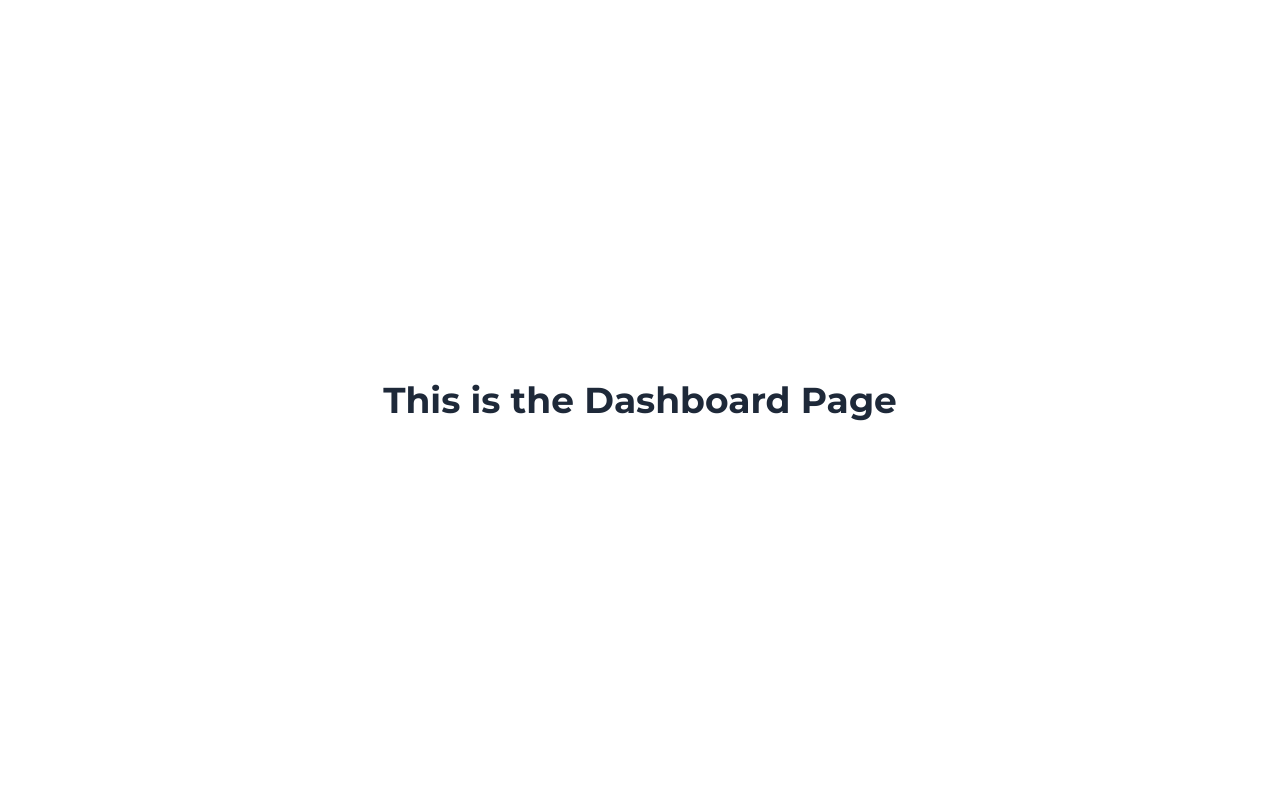
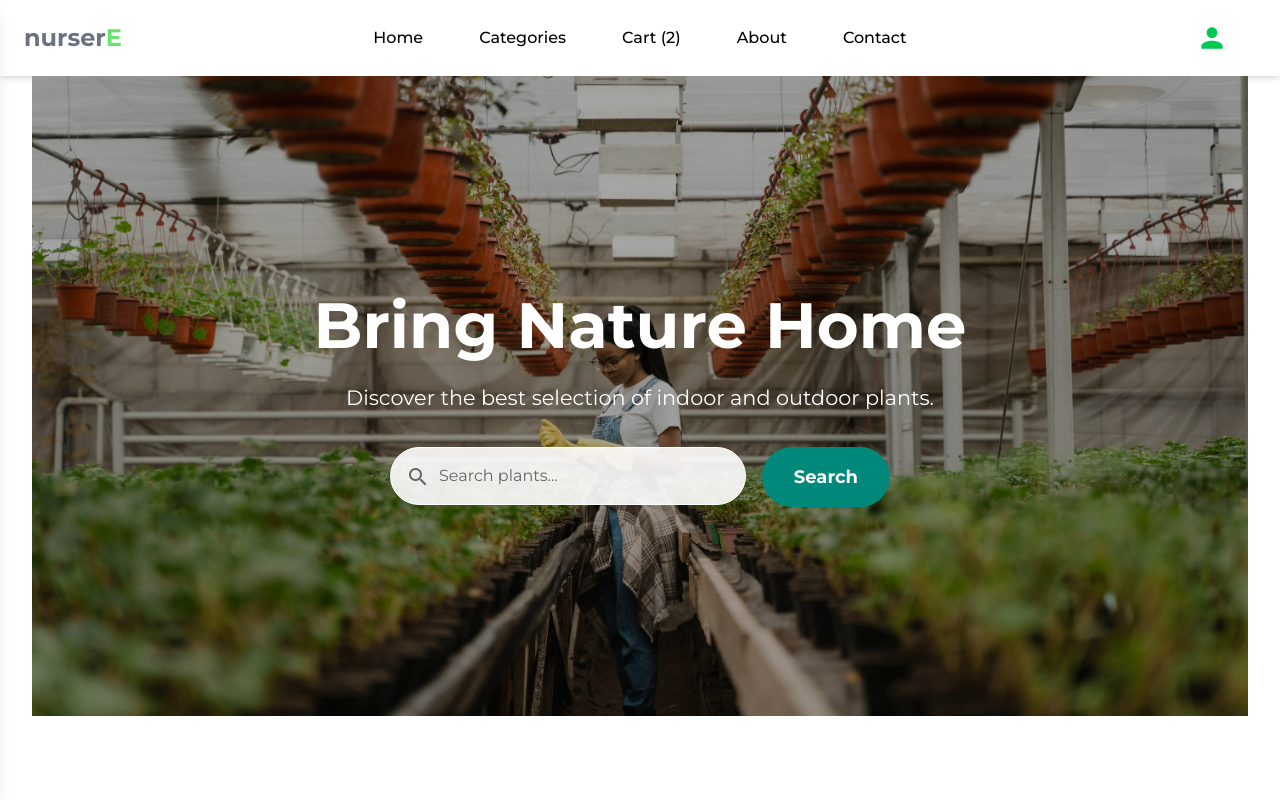
Before and after one commit to anish2500/mywebnursereproject, a Next.js app: page /dashboard in a window 1280 px wide. Shown: the top 800 px of the page. Built offline with nearby package versions, Linux system fonts and the light colour scheme.

Commit message:
final sprint changes

```diff
--- a/app/(public)/_components/Header.tsx
+++ b/app/(public)/_components/Header.tsx
@@ -5,16 +5,22 @@ import Link from 'next/link';
 import { useRouter, usePathname } from 'next/navigation';
 
 
-const useAuth = () => ({
-  user: null, // Mock user state
-  cart: [], // Mock cart state
-  logout: () => {} // Mock logout function
+const useAuth = (isLoggedIn: boolean = false) => ({
+  user: isLoggedIn ? {
+    name: 'John Doe',
+    email: 'john.doe@example.com'
+  } : null,
+  cart: isLoggedIn ? [
+    { id: 1, name: 'Monstera Deliciosa', price: 45.99 },
+    { id: 2, name: 'Assorted Succulents', price: 28.50 }
+  ] : [],
+  logout: () => {}
 });
 
-export default function Header() {
+export default function Header({ isLoggedIn = false }: { isLoggedIn?: boolean }) {
   const router = useRouter();
   const pathname = usePathname();
-  const { user, cart, logout } = useAuth();
+  const { user, cart, logout } = useAuth(isLoggedIn);
 
   const [showMenu, setShowMenu] = useState(false);
   const [mobileMenuOpen, setMobileMenuOpen] = useState(false);
@@ -65,35 +71,37 @@ export default function Header() {
 
         {/* Desktop Nav */}
         <nav className="hidden md:flex absolute top-1/2 left-1/2 -translate-x-1/2 -translate-y-1/2 font-montserrat">
-          <ul className="flex gap-14 px-4">
+          <ul className="flex gap-14 px-4 items-center">
             <li><Link href="/" className={`nav-link text-black hover:text-[#62cf66] font-montserrat ${active('/')}`}>Home</Link></li>
             <li><Link href="/categories" className={`nav-link text-black hover:text-[#62cf66] font-montserrat ${active('/categories')}`}>Categories</Link></li>
+            {user && (
+              <li>
+                <Link href="/cart" className={`nav-link text-black hover:text-[#62cf66] font-montserrat ${active('/cart')}`}>
+                  Cart {cart.length > 0 && `(${cart.length})`}
+                </Link>
+              </li>
+            )}
             <li><a href="#about" className="nav-link text-black hover:text-[#62cf66] font-montserrat">About</a></li>
             <li><a href="#contact" className="nav-link text-black hover:text-[#62cf66] font-montserrat">Contact</a></li>
           </ul>
         </nav>
 
         {/* Desktop Actions */}
-        <div className="hidden md:flex items-center gap-4 font-montserrat">
-
-          {user && (
-            <Link href="/cart" className="relative flex items-center justify-center min-w-11 min-h-11 text-green-500 hover:text-[#62cf66]">
-              <span className="material-icons">shopping_cart</span>
-              {cart.length > 0 && (
-                <span className="absolute top-0 right-0 bg-red-600 text-white text-[0.7rem] px-1.5 py-0.5 rounded-full min-w-5 text-center">
-                  {cart.length}
-                </span>
-              )}
-            </Link>
-          )}
+        <div className="hidden md:flex items-center gap-3 font-montserrat">
 
           {/* Profile/Signin Button */}
           <div className="relative">
             {user ? (
-              <span className="material-icons text-[1.8rem] cursor-pointer text-green-500 hover:text-[#62cf66] min-w-11 min-h-11 flex items-center justify-center"
+              <span className="cursor-pointer text-green-500 hover:text-[#62cf66] w-22 h-11 flex items-center justify-center transition-colors"
                 onClick={toggleMenu}
               >
-                account_circle
+                <svg
+                  className="w-8 h-8"
+                  fill="currentColor"
+                  viewBox="0 0 24 24"
+                >
+                  <path d="M12 12c2.21 0 4-1.79 4-4s-1.79-4-4-4-4 1.79-4 4 1.79 4 4 4zm0 2c-2.67 0-8 1.34-8 4v2h16v-2c0-2.66-5.33-4-8-4z"/>
+                </svg>
               </span>
             ) : (
               <Link
@@ -105,16 +113,59 @@ export default function Header() {
             )}
 
             {showMenu && user && (
-              <div
-                onMouseLeave={() => setShowMenu(false)}
-                className="absolute right-0 top-[120%] bg-white border border-gray-300 rounded shadow-md z-1000"
-              >
-                <span
-                  onClick={() => { logout(); router.push('/'); }}
-                  className="block px-4 py-2 min-h-11 leading-8.25 cursor-pointer hover:bg-gray-100 hover:text-[#62cf66]"
-                >
-                  Logout
-                </span>
+              <div className="fixed inset-0 backdrop-blur-sm flex items-center justify-center z-50">
+                <div className="bg-white rounded-lg shadow-xl max-w-md w-full mx-4 p-6 relative">
+                  {/* Close Button */}
+                  <button
+                    onClick={() => setShowMenu(false)}
+                    className="absolute top-4 right-4 text-gray-400 hover:text-gray-600"
+                  >
+                    <svg className="w-6 h-6" fill="none" stroke="currentColor" viewBox="0 0 24 24">
+                      <path strokeLinecap="round" strokeLinejoin="round" strokeWidth="2" d="M6 18L18 6M6 6l12 12"></path>
+                    </svg>
+                  </button>
+
+                  {/* Profile Header */}
+                  <div className="flex items-center space-x-4 mb-6">
+                    <div className="w-16 h-16 bg-green-100 rounded-full flex items-center justify-center">
+                      <svg className="w-8 h-8 text-green-600" fill="currentColor" viewBox="0 0 24 24">
+                        <path d="M12 12c2.21 0 4-1.79 4-4s-1.79-4-4-4-4 1.79-4 4 1.79 4 4 4zm0 2c-2.67 0-8 1.34-8 4v2h16v-2c0-2.66-5.33-4-8-4z"/>
+                      </svg>
+                    </div>
+                    <div>
+                      <h2 className="text-xl font-bold text-gray-900">{user.name}</h2>
+                      <p className="text-sm text-gray-500">Profile Details</p>
+                    </div>
+                  </div>
+
+                  {/* Profile Details */}
+                  <div className="space-y-4 mb-6">
+                    <div className="border-b pb-3">
+                      <label className="text-sm font-medium text-gray-500">Full Name</label>
+                      <p className="text-gray-900">{user.name}</p>
+                    </div>
+                    <div className="border-b pb-3">
+                      <label className="text-sm font-medium text-gray-500">Email</label>
+                      <p className="text-gray-900">{user.email}</p>
+                    </div>
+                  </div>
+
+                  {/* Action Buttons */}
+                  <div className="flex space-x-3">
+                    <button
+                      onClick={() => { logout(); router.push('/'); setShowMenu(false); }}
+                      className="flex-1 px-4 py-2 bg-red-500 text-white rounded-lg hover:bg-red-600 transition-colors font-medium"
+                    >
+                      Logout
+                    </button>
+                    <button
+                      onClick={() => setShowMenu(false)}
+                      className="flex-1 px-4 py-2 border border-gray-300 text-gray-700 rounded-lg hover:bg-gray-50 transition-colors font-medium"
+                    >
+                      Close
+                    </button>
+                  </div>
+                </div>
               </div>
             )}
           </div>
--- a/app/(public)/page.tsx
+++ b/app/(public)/page.tsx
@@ -5,7 +5,7 @@ import Footer from "./_components/footer";
 export default function Home() {
   return (
     <>
-      <Header />
+      <Header isLoggedIn={false} />
       <main className="mx-auto max-w-7xl px-4 sm:px-6 lg:px-8">
         <Body />
       </main>
--- a/app/dashboard/page.tsx
+++ b/app/dashboard/page.tsx
@@ -1,9 +1,13 @@
 'use client';
 
 import { useEffect, useState } from 'react';
+import Header from "../(public)/_components/Header";
+import Body from "../(public)/_components/body";
+import Footer from "../(public)/_components/footer";
 
 export default function Dashboard() {
   const [showWelcome, setShowWelcome] = useState(true);
+  const [isLoggedIn, setIsLoggedIn] = useState(true);
 
   useEffect(() => {
     // Hide welcome message after 3 seconds
@@ -15,13 +19,17 @@ export default function Dashboard() {
   }, []);
 
   return (
-    <div className="min-h-screen flex flex-col items-center justify-center">
-      {showWelcome && (
-        <div className="mb-8 p-4 bg-green-100 border border-green-400 text-green-700 rounded-lg">
-          Login successful! Welcome back.
-        </div>
-      )}
-      <h1 className="text-4xl font-bold text-gray-800">This is the Dashboard Page</h1>
-    </div>
+    <>
+      <Header isLoggedIn={isLoggedIn} />
+      <main className="mx-auto max-w-7xl px-4 sm:px-6 lg:px-8">
+        {showWelcome && (
+          <div className="mt-8 mb-4 p-4 bg-green-100 border border-green-400 text-green-700 rounded-lg text-center">
+            Login successful! Welcome back.
+          </div>
+        )}
+        <Body />
+      </main>
+      <Footer />
+    </>
   );
 }
```
